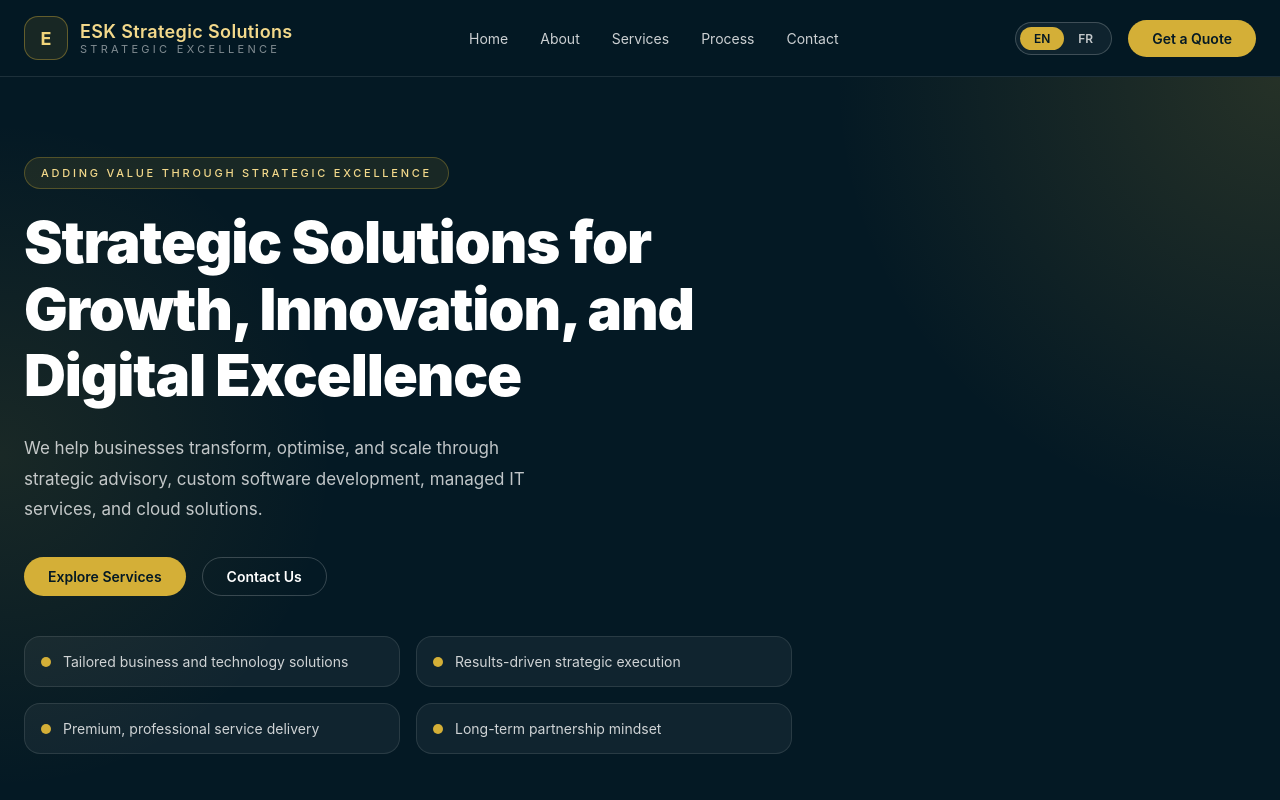
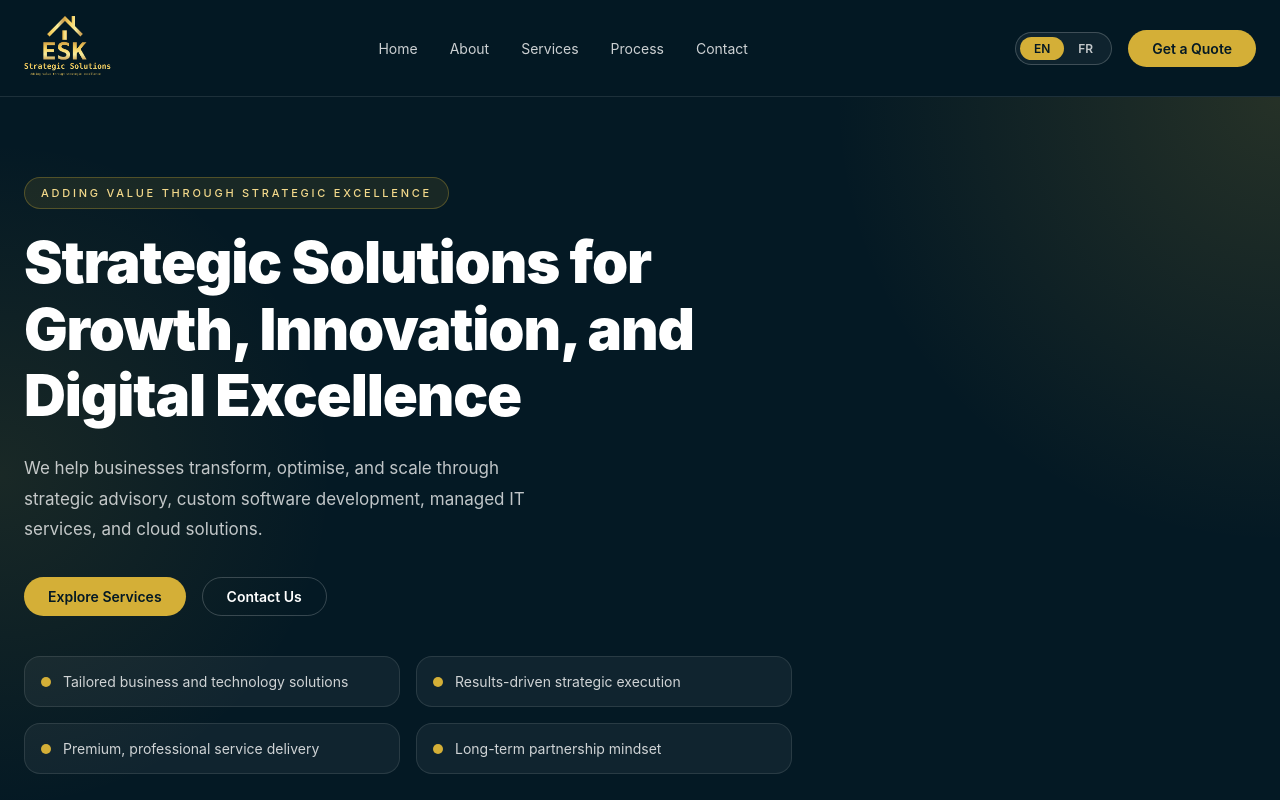
Before and after one commit to kevincode06/eskstrategic, a React (Create React App) app: page / in a window 1280 px wide. Shown: the top 800 px of the page. Built offline with nearby package versions, Linux system fonts and the light colour scheme.

Commit message:
i push everything

```diff
--- a/src/components/EskStrategicHomepage.jsx
+++ b/src/components/EskStrategicHomepage.jsx
@@ -1,5 +1,6 @@
 import { useMemo, useState } from "react";
 import styles from "../styles/EskStrategicHomepage.module.css";
+import logo from "../assets/logo.png";
 
 export default function EskStrategicHomepage() {
 
@@ -11,7 +12,7 @@ export default function EskStrategicHomepage() {
   const copy = useMemo(
     () => ({
 
-      //  English
+      // English
       en: {
         brandTag: "Strategic Excellence",
         nav: {
@@ -189,18 +190,13 @@ export default function EskStrategicHomepage() {
   return (
     <div className={styles.page}>
 
-      {/* ── Header ── */}
+      {/* Header */}
       <header className={styles.header}>
         <div className={styles.headerInner}>
 
-          {/* Logo */}
-          <div className={styles.logo}>
-            <div className={styles.logoIcon}>E</div>
-            <div>
-              <p className={styles.logoName}>ESK Strategic Solutions</p>
-              <p className={styles.logoTag}>{t.brandTag}</p>
-            </div>
-          </div>
+      <div className={styles.logo}>
+  <img src={logo} alt="ESK Strategic Solutions" className={styles.logoImg} />
+</div>
 
           {/* Desktop Nav */}
           <nav className={styles.nav}>
@@ -235,7 +231,7 @@ export default function EskStrategicHomepage() {
 
       <main>
 
-        {/* ── Hero Section ── */}
+        {/*  Hero Section */}
         <section id="home" className={styles.hero}>
           <div className={styles.heroBg} />
           <div className={styles.heroInner}>
@@ -259,7 +255,7 @@ export default function EskStrategicHomepage() {
           </div>
         </section>
 
-        {/* ── About Section ── */}
+        {/* About Section */}
         <section id="about" className={styles.about}>
           <div className={styles.aboutGrid}>
             <div className={styles.aboutText}>
@@ -281,7 +277,7 @@ export default function EskStrategicHomepage() {
           </div>
         </section>
 
-        {/* ── Services Section ── */}
+        {/* Services Section */}
         <section id="services" className={styles.services}>
           <div className={styles.servicesIntro}>
             <p className={styles.eyebrow}>{t.services.eyebrow}</p>
@@ -299,7 +295,7 @@ export default function EskStrategicHomepage() {
           </div>
         </section>
 
-        {/* ── Process Section ── */}
+        {/*  Process Section  */}
         <section id="process" className={styles.process}>
           <div className={styles.sectionInner}>
             <p className={styles.eyebrow}>{t.process.eyebrow}</p>
@@ -316,7 +312,7 @@ export default function EskStrategicHomepage() {
           </div>
         </section>
 
-        {/* ── Why ESK Section ── */}
+        {/*  Why ESK Section  */}
         <section className={styles.whySection}>
           <div className={styles.whyBox}>
             <div className={styles.whyContent}>
@@ -328,7 +324,7 @@ export default function EskStrategicHomepage() {
           </div>
         </section>
 
-        {/* ── Contact Section ── */}
+        {/* Contact Section */}
         <section id="contact" className={styles.contact}>
           <div className={styles.contactGrid}>
 
@@ -376,7 +372,7 @@ export default function EskStrategicHomepage() {
 
       </main>
 
-      {/* ── Footer ── */}
+      {/*  Footer  */}
       <footer className={styles.footer}>
         <div className={styles.footerInner}>
           <p>© 2026 ESK Strategic Solutions. All rights reserved.</p>
--- a/src/styles/EskStrategicHomepage.module.css
+++ b/src/styles/EskStrategicHomepage.module.css
@@ -1,4 +1,4 @@
-/* ─── Base Layout ─────────────────────────────────────────────────────────── */
+
 .page {
   min-height: 100vh;
   background-color: #041924;
@@ -6,7 +6,7 @@
   font-family: -apple-system, BlinkMacSystemFont, 'Segoe UI', sans-serif;
 }
 
-/* ─── Header ──────────────────────────────────────────────────────────────── */
+/*  Header */
 .header {
   position: sticky;
   top: 0;
@@ -25,26 +25,14 @@
   padding: 16px 24px;
 }
 
-/* ─── Logo ────────────────────────────────────────────────────────────────── */
-.logo {
-  display: flex;
-  align-items: center;
-  gap: 12px;
+/* Logo  */
+.logoImg {
+  height: 60px;
+  width: auto;
+  object-fit: contain;
+  border-radius: 8px;
 }
 
-.logoIcon {
-  width: 44px;
-  height: 44px;
-  display: flex;
-  align-items: center;
-  justify-content: center;
-  border-radius: 14px;
-  border: 1px solid rgba(212, 175, 55, 0.4);
-  background-color: rgba(212, 175, 55, 0.1);
-  font-size: 18px;
-  font-weight: 700;
-  color: #f1d57a;
-}
 
 .logoName {
   font-size: 18px;
@@ -62,7 +50,7 @@
   margin: 0;
 }
 
-/* ─── Navigation ──────────────────────────────────────────────────────────── */
+/*Navigation */
 .nav {
   display: flex;
   align-items: center;
@@ -80,7 +68,7 @@
   color: #f3d98b;
 }
 
-/* ─── Language Toggle ─────────────────────────────────────────────────────── */
+/*  Language Toggle */
 .headerActions {
   display: flex;
   align-items: center;
@@ -118,7 +106,7 @@
   color: #041924;
 }
 
-/* ─── Buttons ─────────────────────────────────────────────────────────────── */
+/*  Buttons */
 .btnPrimary {
   display: inline-flex;
   align-items: center;
@@ -159,7 +147,7 @@
   color: #f3d98b;
 }
 
-/* ─── Hero Section ────────────────────────────────────────────────────────── */
+/* Hero Section */
 .hero {
   position: relative;
   overflow: hidden;
@@ -225,7 +213,7 @@
   margin-bottom: 40px;
 }
 
-/* ─── Hero Highlights ─────────────────────────────────────────────────────── */
+/*  Hero Highlights  */
 .highlightsGrid {
   display: grid;
   grid-template-columns: repeat(2, 1fr);
@@ -257,7 +245,7 @@
   margin: 0;
 }
 
-/* ─── Shared Section Styles ───────────────────────────────────────────────── */
+/* Shared Section Styles  */
 .sectionInner {
   max-width: 1280px;
   margin: 0 auto;
@@ -289,7 +277,7 @@
   margin: 0;
 }
 
-/* ─── About Section ───────────────────────────────────────────────────────── */
+/* About Section */
 .about {
   border-top: 1px solid rgba(255, 255, 255, 0.1);
   background-color: #062231;
@@ -338,7 +326,7 @@
   line-height: 1.7;
 }
 
-/* ─── Services Section ────────────────────────────────────────────────────── */
+/* Services Section  */
 .services {
   max-width: 1280px;
   margin: 0 auto;
@@ -396,7 +384,7 @@
   margin: 0;
 }
 
-/* ─── Process Section ─────────────────────────────────────────────────────── */
+/*  Process Section  */
 .process {
   border-top: 1px solid rgba(255, 255, 255, 0.1);
   border-bottom: 1px solid rgba(255, 255, 255, 0.1);
@@ -437,7 +425,7 @@
   margin: 0;
 }
 
-/* ─── Why ESK Section ─────────────────────────────────────────────────────── */
+/*  Why ESK Section  */
 .whySection {
   max-width: 1280px;
   margin: 0 auto;
@@ -459,7 +447,7 @@
   max-width: 680px;
 }
 
-/* ─── Contact Section ─────────────────────────────────────────────────────── */
+/*  Contact Section */
 .contact {
   border-top: 1px solid rgba(255, 255, 255, 0.1);
   background-color: #03141d;
@@ -500,7 +488,7 @@
   margin: 0;
 }
 
-/* ─── Contact Form ────────────────────────────────────────────────────────── */
+/*  Contact Form  */
 .formOuter {
   border-radius: 32px;
   border: 1px solid rgba(255, 255, 255, 0.1);
@@ -548,7 +536,7 @@
   border-color: #d4af37;
 }
 
-/* ─── Footer ──────────────────────────────────────────────────────────────── */
+/*  Footer  */
 .footer {
   border-top: 1px solid rgba(255, 255, 255, 0.1);
   background-color: #031018;
@@ -565,7 +553,7 @@
   color: rgba(255, 255, 255, 0.55);
 }
 
-/* ─── Responsive ──────────────────────────────────────────────────────────── */
+/*  Responsive  */
 @media (max-width: 768px) {
   .nav { display: none; }
   .langToggle { display: none; }
```
Also changed, not shown: src/assets/logo.png (added).
